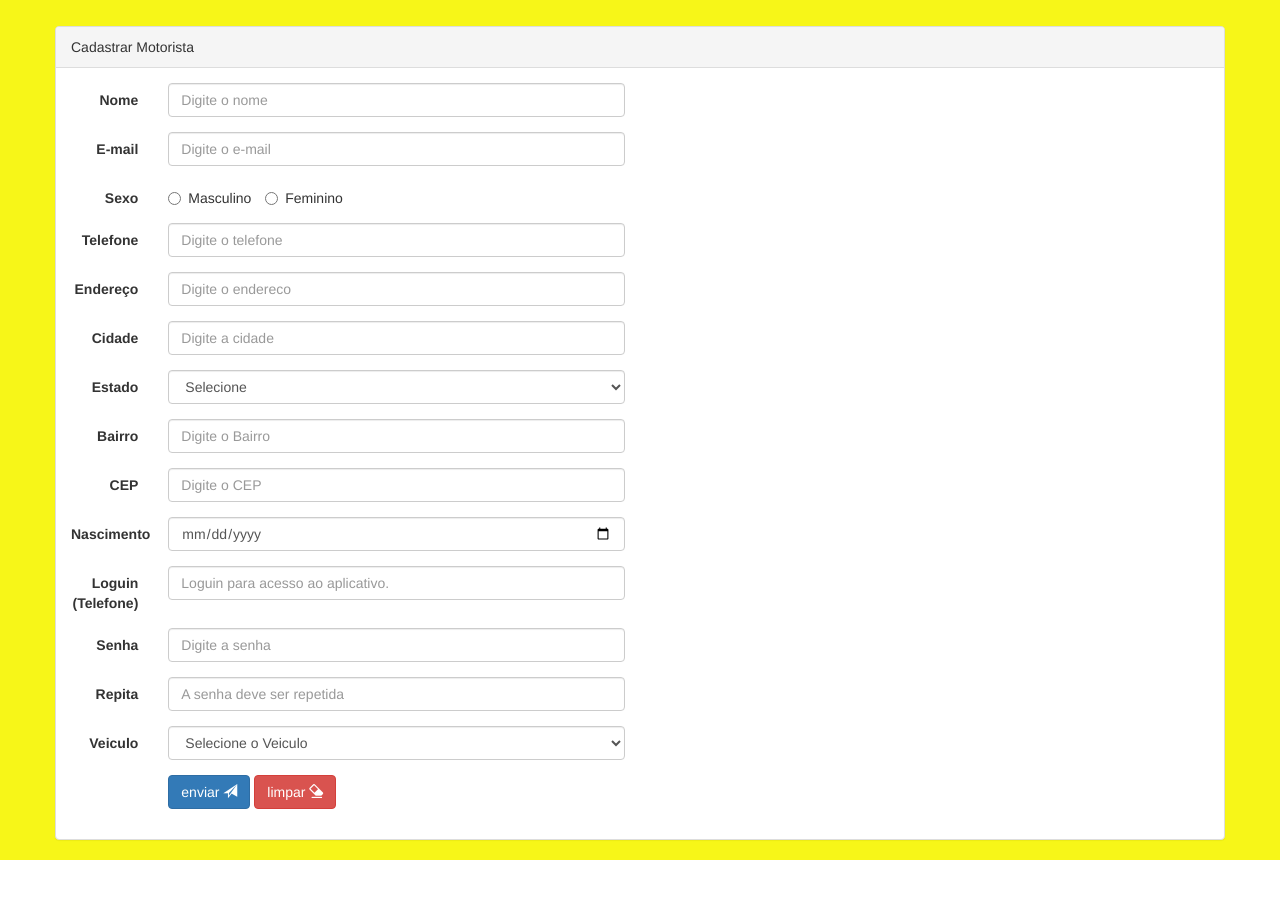
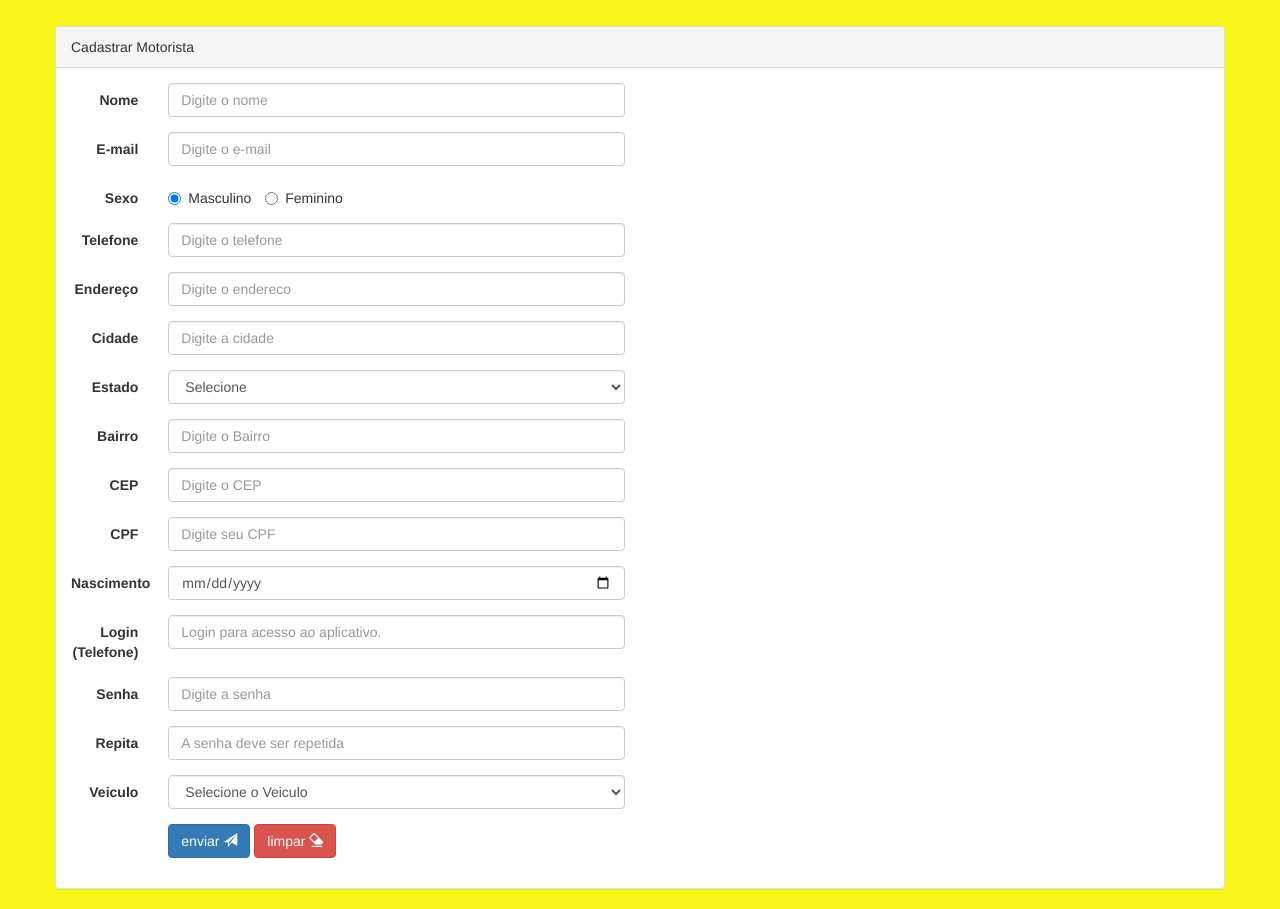
Before and after one commit to tarcisioLima/fastdelivery, a PHP site: page /motorista in a window 1280 px wide. Shown: the part 50-959 px from the top of the page. Before the commit the page ends 910 px from the top, so only its background shows below. Run offline with PHP 8.4, Linux system fonts and the light colour scheme.

Commit message:
Cadastro de Motorista Finalizado

```diff
--- a/index.php
+++ b/index.php
@@ -5,10 +5,10 @@
 
 	# Novas Rotas
 	$routes = [
-		"/"			   => "LoginController",
-		"/motorista"   => "MotoristaController",
-		"/veiculo"     => "VeiculoController"
-
+		"/"			      => "LoginController",
+		"/motorista"      => "MotoristaController",
+		"/veiculo"  	  => "VeiculoController",
+		"/veiculo/listv"  => "ListVeiculoController"
 	];
 
 	foreach($routes as $url => $controller){
--- a/webapp/controller/MotoristaController.php
+++ b/webapp/controller/MotoristaController.php
@@ -1,8 +1,22 @@
 <?php
+require_once 'configs/autoloading.php';
+
 class MotoristaController{
     public function __construct(){
-        include 'webapp/view/motorista.html';
+        $_SERVER['REQUEST_METHOD'] == 'GET' ? include 'webapp/view/motorista.html'
+                                            : $this->realizarCadastro();
     }
 
+    private function realizarCadastro(){
+        $motor = new MotoristaDAO($_POST['nome'],       $_POST['email'],     $_POST['sexo'],
+                                  $_POST['tel'],        $_POST['endereco'],  $_POST['cidade'],
+                                  $_POST['bairro'],     $_POST['estado'],    $_POST['cep'],
+                                  $_POST['nascimento'], null, null, null,    $_POST['cpf'],
+                                  $_POST['login'],      $_POST['senha'],     $_POST['idVeiculo']);
+
+        header('Content-Type: application/json');
+        $motor->cadastrar();
+
+    }
 }
 ?>
--- a/webapp/public/js/fcodes.js
+++ b/webapp/public/js/fcodes.js
@@ -2,9 +2,7 @@
 var carregavel = ["view/video/motorcyclecam.mp4", "view/img/wlogo.png"];
 
 function carregaTudo (sources, callback){
-    // for (srcs in sources){
 
-    // }
 }
 
 $('#myModal').on('shown.bs.modal', function () {
--- /dev/null
+++ b/webapp/public/js/motor.js
@@ -0,0 +1,70 @@
+$(document).ready(function(){
+       $("#telefone, #login, #cpfs").keydown(function (e) {
+        if ($.inArray(e.keyCode, [46, 8, 9, 27, 13, 110, 190]) !== -1 ||
+                (e.keyCode === 65 && (e.ctrlKey === true || e.metaKey === true)) ||
+                    (e.keyCode >= 35 && e.keyCode <= 40)) {
+                        return;
+        }
+        if ((e.shiftKey || (e.keyCode < 48 || e.keyCode > 57)) && (e.keyCode < 96 || e.keyCode > 105)) {
+            e.preventDefault();
+        }
+    });
+    // -- verificar senhas -- //
+    var comparador = function(){
+        return $("#senha").val() === $("#rsenha").val();
+    }
+
+    $("#form-motorista").submit(function(e){
+        e.preventDefault();
+        if(!comparador()){
+            $("#myModalLabel").html("<span style='color: red; text-decoration:none;'>Erro de Senha</span>");
+            $("#corpo-modal").html("<p> Digite senhas iguais, por favor...");
+            $('#myModal').modal('show');
+        }else{
+            // Objeto POST
+            var dadosForm ={
+                nome:       $('#nome').val(),
+                email:      $('#email').val(),
+                sexo:       $("input[name=sexo]:checked").val(),
+                tel:        $("#telefone").val(),
+                endereco:   $("#endereco").val(),
+                cidade:     $("#cidade").val(),
+                estado:     $("#estado").val(),
+                bairro:     $("#bairro").val(),
+                cep:        $("#cep").val(),
+                cpf:        $("#cpfs").val(),
+                nascimento: $("#nascimento").val(),
+                login:      $("#login").val(),
+                senha:      $("#senha").val(),
+                idVeiculo:  $("#veiculo").val()
+            };
+            //Ajax Request
+            $.post("https://fastdelivery-tarcisiolima.c9users.io/motorista", dadosForm,
+                function(data, status){
+                     if(data["ok"]){
+                        $("#myModalLabel").html("<span style='color: #f7f618; text-shadow: 1px 1px #c0c0c0; font-size: 1.4em;text-decoration:none;'>Sucesso</span>");
+                     }else{
+                        $("#myModalLabel").html("<span style='color: red; text-decoration:none;'>Falha</span>");
+                     }
+                     $("#corpo-modal").html("<p>" + data["resp"] + "</p>");
+                     $('#myModal').modal('show');
+            });
+        }
+    });
+
+var selectBox = function(){
+ $.get("https://fastdelivery-tarcisiolima.c9users.io/veiculo/listv",
+ function(data, status){
+   for (i = 0; i < data.length; i++){
+     $('#veiculo').append($('<option>', {
+        value: data[i]['value'],
+        text : data[i]['text']
+    }));
+   }
+ });
+};
+
+selectBox();
+
+
+});
--- a/webapp/view/motorista.html
+++ b/webapp/view/motorista.html
@@ -10,7 +10,7 @@
 	<link href="https://maxcdn.bootstrapcdn.com/bootstrap/3.3.7/css/bootstrap.min.css" rel="stylesheet" integrity="sha384-BVYiiSIFeK1dGmJRAkycuHAHRg32OmUcww7on3RYdg4Va+PmSTsz/K68vbdEjh4u" crossorigin="anonymous">
 	<!-- Meus Imports -->
 	<link rel="stylesheet" href="webapp/public/css/painel.css">
-	<script type="text/javascript" src="webapp/public/js/fcodes.js"></script>
+	<script type="text/javascript" src="webapp/public/js/motor.js"></script>
 	<link href="https://fonts.googleapis.com/css?family=Ubuntu" rel="stylesheet">
 </head>
 <body>
@@ -18,7 +18,7 @@
     <nav class="nav navbar-inverse navbar-static-top">
         <div class="container-fluid">
             <div class="navbar-header">
-                <a class="navbar-brand" href="painelControle.php">
+                <a class="navbar-brand" href="/">
                     <img alt="Logo" class="img-responsive" src="webapp/public/img/minilogo.png">
                 </a>
             </div>
@@ -51,76 +51,55 @@
     <section class="container panel panel-default">
        <div class="panel-heading"> Cadastrar Motorista </div>
        <div class="panel-body">
-         <!-- Conteúdo Cadastrar Motorista
-        <nav class="row-fluid pnav">
-            <ul class="nav nav-tabs" role="tablist">
-              <li role="presentation" class="active">
-              <a data-toggle="tab"  href="#CADASTRO-MOTORISTA">Cadastrar Motorista
-              <span class="glyphicon glyphicon-user"></span></a></li>
-              <li role="presentation">
-              <a data-toggle="tab"  href="#CADASTRO-VEICULO">Cadastrar Veiculo
-              <span class="glyphicon glyphicon-road"></span></a></li>
-              <li role="presentation">
-              <a data-toggle="tab" href="#">Definir Taxa de Serviço
-              <span class="glyphicon glyphicon-usd"></span></a></li>
-              <li role="presentation">
-              <a data-toggle="tab" href="#">Visualizar Pedidos
-              <span class="glyphicon glyphicon-eye-open"></span></a></li>
-              <li role="presentation">
-              <a data-toggle="tab" href="#">Usuários
-              <span class="glyphicon glyphicon-search"></span></a></li>
-            </ul>
-        </nav>-->
-
         <div class="row-fluid">
             <!-- Formulario Cadastro Motorista -->
-            <form class="form-horizontal">
+            <form class="form-horizontal" id="form-motorista">
                 <div class="form-group">
 					<label class="control-label col-sm-1" for="nome">Nome</label>
 					<div class="col-sm-5">
-					 	<input type="text" class="form-control" id="nome" placeholder="Digite o nome">
+					 	<input type="text" class="form-control" id="nome" placeholder="Digite o nome"  maxlength="50" minlength="3" required>
 					 </div>
 					</div>
 
 				<div class="form-group">
 				    <label class="control-label col-sm-1" for="email">E-mail</label>
 				    <div class="col-sm-5">
-				        <input type="email" class="form-control" id="email" placeholder="Digite o e-mail">
+				        <input type="email" class="form-control" id="email" placeholder="Digite o e-mail" maxlength="70">
 				    </div>
 				</div>
 				<div class="form-group">
 				    <label class="control-label col-sm-1">Sexo</label>
 				    <div class="col-sm-5">
-        				<label class="radio-inline"><input type="radio" name="sexo">Masculino</label>
-                        <label class="radio-inline"><input type="radio" name="sexo">Feminino</label>
+        				<label class="radio-inline"><input type="radio" name="sexo" value="M" checked>Masculino</label>
+                        <label class="radio-inline"><input type="radio" name="sexo" value="F">Feminino</label>
                     </div>
 				</div>
 
 				<div class="form-group">
 				    <label class="control-label col-sm-1" for="telefone">Telefone</label>
 				    <div class="col-sm-5">
-				        <input type="tel" class="form-control" id="telefone" placeholder="Digite o telefone">
+				        <input type="tel" class="form-control" id="telefone" placeholder="Digite o telefone" maxlength="10" required>
 				    </div>
 				</div>
 
 				<div class="form-group">
 				    <label class="control-label col-sm-1" for="endereco">Endereço</label>
 				    <div class="col-sm-5">
-				        <input type="text" class="form-control" id="endereco" placeholder="Digite o endereco">
+				        <input type="text" class="form-control" id="endereco" placeholder="Digite o endereco" minlength="3" maxlength="70" required>
 				    </div>
 				</div>
 
 				<div class="form-group">
 				    <label class="control-label col-sm-1" for="cidade">Cidade</label>
 				    <div class="col-sm-5">
-				        <input type="text" class="form-control" id="cidade" placeholder="Digite a cidade">
+				        <input type="text" class="form-control" id="cidade" placeholder="Digite a cidade" minlength="2" maxlength="30" required>
 				    </div>
 				</div>
 
 				<div class="form-group">
 				    <label class="control-label col-sm-1" for="estado">Estado</label>
 				    <div class="col-sm-5">
-				        <select class="form-control" id="estado">
+				        <select class="form-control" id="estado" required>
 				            <option value="">Selecione</option>
                             <option value="AC">Acre</option>
                             <option value="AL">Alagoas</option>
@@ -156,60 +135,64 @@
 				<div class="form-group">
 				    <label class="control-label col-sm-1" for="bairro">Bairro</label>
 				    <div class="col-sm-5">
-				        <input type="text" class="form-control" id="bairro" placeholder="Digite o Bairro">
+				        <input type="text" class="form-control" id="bairro" placeholder="Digite o Bairro" minlength="2" maxlength="30" required>
 				    </div>
 				</div>
 
 				<div class="form-group">
 				    <label class="control-label col-sm-1" for="cep">CEP</label>
 				    <div class="col-sm-5">
-				        <input type="text" class="form-control" id="cep" placeholder="Digite o CEP">
+				        <input type="text" class="form-control" id="cep" placeholder="Digite o CEP" minlength="8" maxlength="8" required>
+				    </div>
+				</div>
+
+				<div class="form-group">
+				    <label class="control-label col-sm-1" for="cpfs">CPF</label>
+				    <div class="col-sm-5">
+				        <input type="text" class="form-control" id="cpfs" placeholder="Digite seu CPF" maxlength="11" minlength="11" required>
 				    </div>
 				</div>
 
 				<div class="form-group">
 				    <label class="control-label col-sm-1" for="nascimento">Nascimento</label>
 				    <div class="col-sm-5">
-				        <input type="date" class="form-control" id="nascimento" placeholder="Digite a Data de Nascimento">
+				        <input type="date" class="form-control" id="nascimento" placeholder="Digite a Data de Nascimento"  max="1997-12-31" required>
 				    </div>
 				</div>
 
 				<div class="form-group">
-				    <label class="control-label col-sm-1" for="login">Loguin (Telefone)</label>
+				    <label class="control-label col-sm-1" for="login">Login (Telefone)</label>
 				    <div class="col-sm-5">
-				        <input type="text" class="form-control" id="login" placeholder="Loguin para acesso ao aplicativo.">
+				        <input type="text" class="form-control" id="login" placeholder="Login para acesso ao aplicativo." maxlength="11" minlength="11" required>
 				    </div>
 				</div>
 
 				<div class="form-group">
 				    <label class="control-label col-sm-1" for="senha">Senha</label>
 				    <div class="col-sm-5">
-				        <input type="password" class="form-control" id="senha" placeholder="Digite a senha">
+				        <input type="password" class="form-control" id="senha" placeholder="Digite a senha" minlength="6" maxlength="20" required>
 				    </div>
 				</div>
 
 				<div class="form-group">
 				    <label class="control-label col-sm-1" for="rsenha">Repita</label>
 				    <div class="col-sm-5">
-				        <input type="password" class="form-control" id="rsenha" placeholder="A senha deve ser repetida">
+				        <input type="password" class="form-control" id="rsenha" placeholder="A senha deve ser repetida" minlength="6" maxlength="20" required>
 				    </div>
 				</div>
 
 				<div class="form-group">
 				    <label class="control-label col-sm-1" for="veiculo">Veiculo</label>
 				    <div class="col-sm-5">
-				        <select class="form-control" id="veiculo">
+				        <select class="form-control" id="veiculo" required>
 				            <option value="">Selecione o Veiculo</option>
-				            <option value="1">Corsiha Amarelo</option>
-				            <option value="2">Fusquinha</option>
-				            <option value="3">Golfe Sapão</option>
 				        </select>
 				    </div>
 				</div>
 
 			    <div class="form-group">
                     <div class="col-sm-offset-1 col-sm-5">
-                      <button type="submit" class="btn btn-primary">enviar
+                      <button type="submit" class="btn btn-primary" >enviar
                       <span class="glyphicon glyphicon-send"></span></button>
                       <button type="reset" class="btn btn-danger">limpar
                       <span class="glyphicon glyphicon-erase"></span></button>
@@ -217,12 +200,25 @@
                 </div>
             </form>
         </div></div>
-            <!-- Cadastrar Veiculo
-            <div class="row-fluid tab-pane fade" id="CADASTRO-VEICULO">
-                <h3> cadastrar veiculo</h3>
-                <p> teste da area </p>
-            </div>-->
     </section>
+  	<!-- Modal de Cadastro -->
+		<div class="modal fade" id="myModal" tabindex="-1" role="dialog" aria-labelledby="myModalLabel" aria-hidden="true">
+			<div class="modal-dialog" role="document">
+				<div class="modal-content">
+					<div class="modal-header">
+					<button type="button" class="close" data-dismiss="modal" aria-label="Close">
+					  <span aria-hidden="true">&times;</span>
+					</button>
+					<h4 class="modal-title" id="myModalLabel"></h4>
+					</div>
+					<div class="modal-body" id="corpo-modal"></div>
+					<div class="modal-footer">
+					<button type="button" class="btn btn-secondary" data-dismiss="modal">OK</button>
+					</div>
+					</div>
+			</div>
+		</div>
+<!-- Fim Modal -->
 
 </body>
 </html>
```
Also changed, not shown: webapp/controller/ListVeiculoController.php (added, +19 -0 lines), webapp/controller/VeiculoController.php (+5 -2 lines), webapp/model/MotoristaDAO.php (+47 -5 lines), webapp/model/VeiculoDAO.php (+29 -0 lines).
